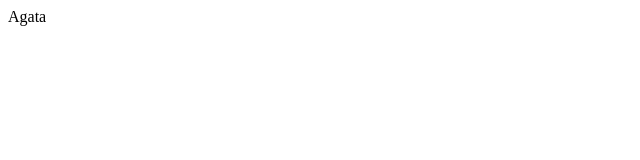
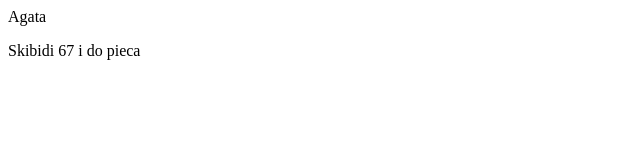
Before and after one commit to qvbs/REPO-ZPW, a plain HTML site: page Zajecia git/Zadanie 1/Agata/index.html in a window 1280 px wide. Shown: the whole page, without its empty margins (0-640 px from the left). Drawn offline with Linux system fonts and the light colour scheme.

Commit message:
zmiany w html

```diff
--- a/Zajecia git/Zadanie 1/Agata/index.html
+++ b/Zajecia git/Zadanie 1/Agata/index.html
@@ -4,5 +4,6 @@
 </head>
 <body>
     Agata
+    <p>Skibidi 67 i do pieca</p>
 </body>
 </html>
```
